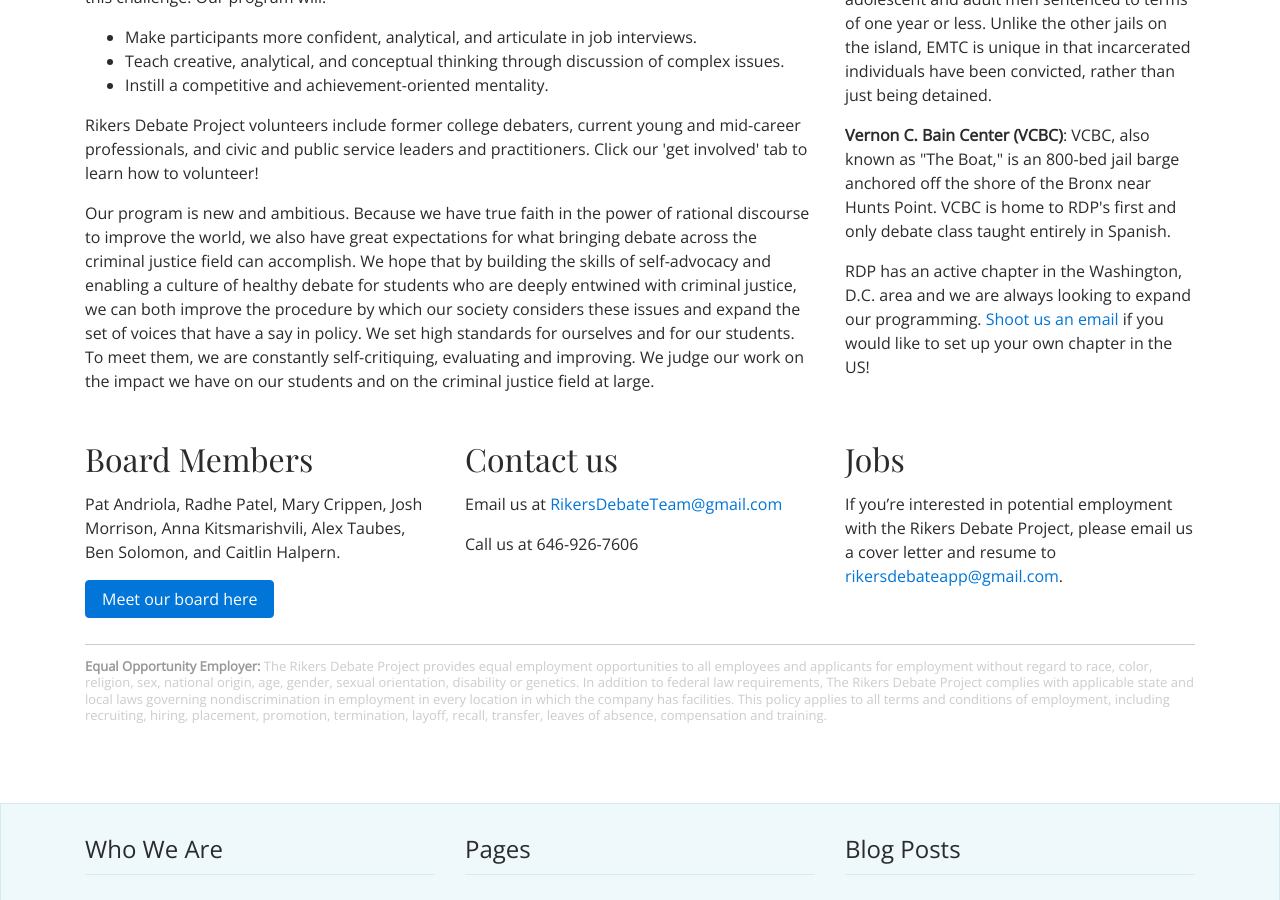
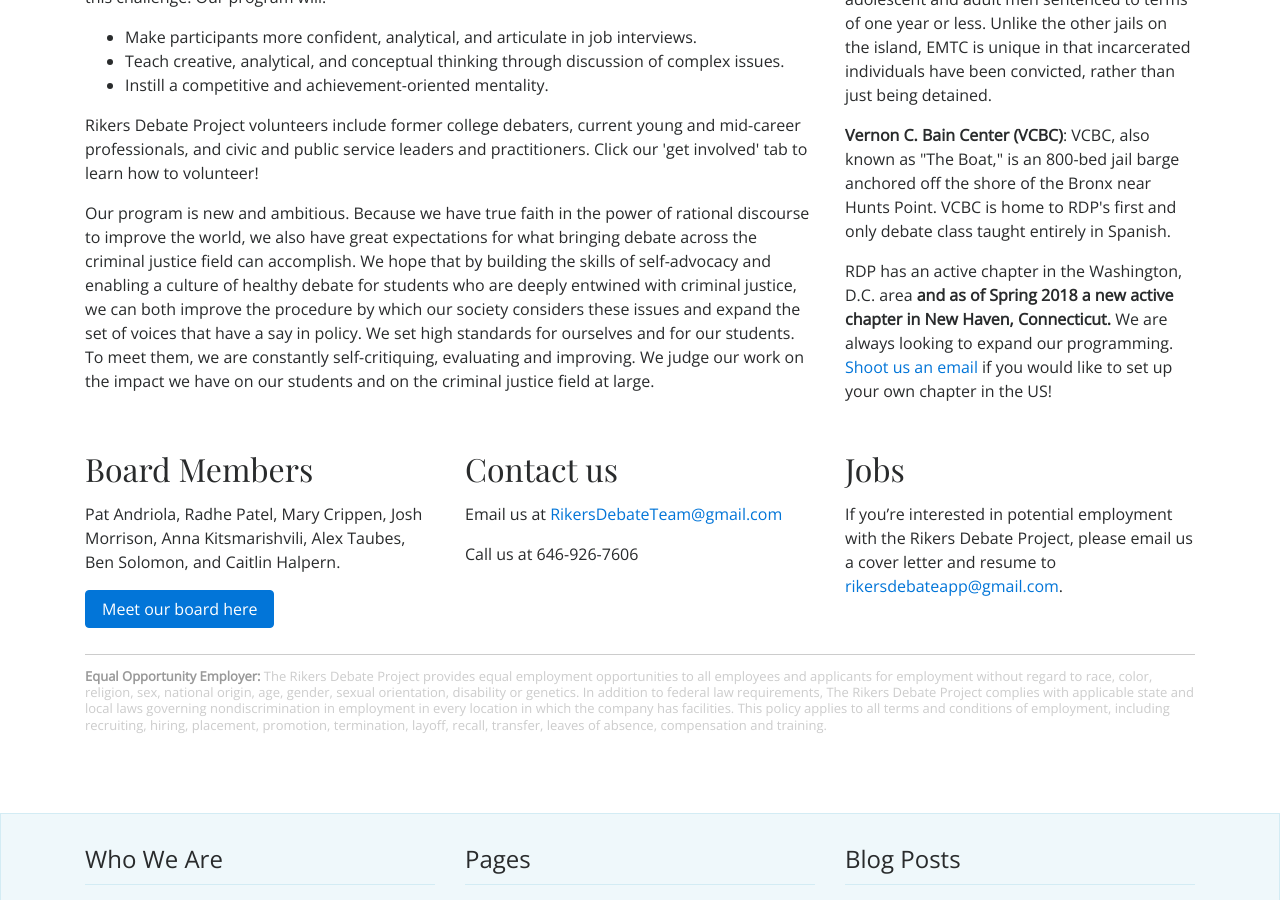
Before and after one commit to rikersdebateteam/rikers-debate-project, a Jekyll site: the page built from index.html, in a window 1280 px wide and 900 px high, scrolled down 1709 px. Built offline with Jekyll 4.4.1, drawn with Linux system fonts in a browser that asks for light colours; nearby versions of some CDN libraries.

Commit message:
Update index.html

```diff
--- a/index.html
+++ b/index.html
@@ -106,7 +106,7 @@
 
       <p><strong>Vernon C. Bain Center (VCBC)</strong>: VCBC, also known as "The Boat," is an 800-bed jail barge anchored off the shore of the Bronx near Hunts Point. VCBC is home to RDP's first and only debate class taught entirely in Spanish.</p>
 
-      <p> RDP has an active chapter in the Washington, D.C. area and we are always looking to expand our programming. <a href="mailto:rikersdebateteam@gmail.com">Shoot us an email</a> if you would like to set up your own chapter in the US! </p>
+      <p> RDP has an active chapter in the Washington, D.C. area <strong>and as of Spring 2018 a new active chapter in New Haven, Connecticut.</strong> We are always looking to expand our programming. <a href="mailto:rikersdebateteam@gmail.com">Shoot us an email</a> if you would like to set up your own chapter in the US! </p>
     </div>
   </div>
   <div class="row">
```
